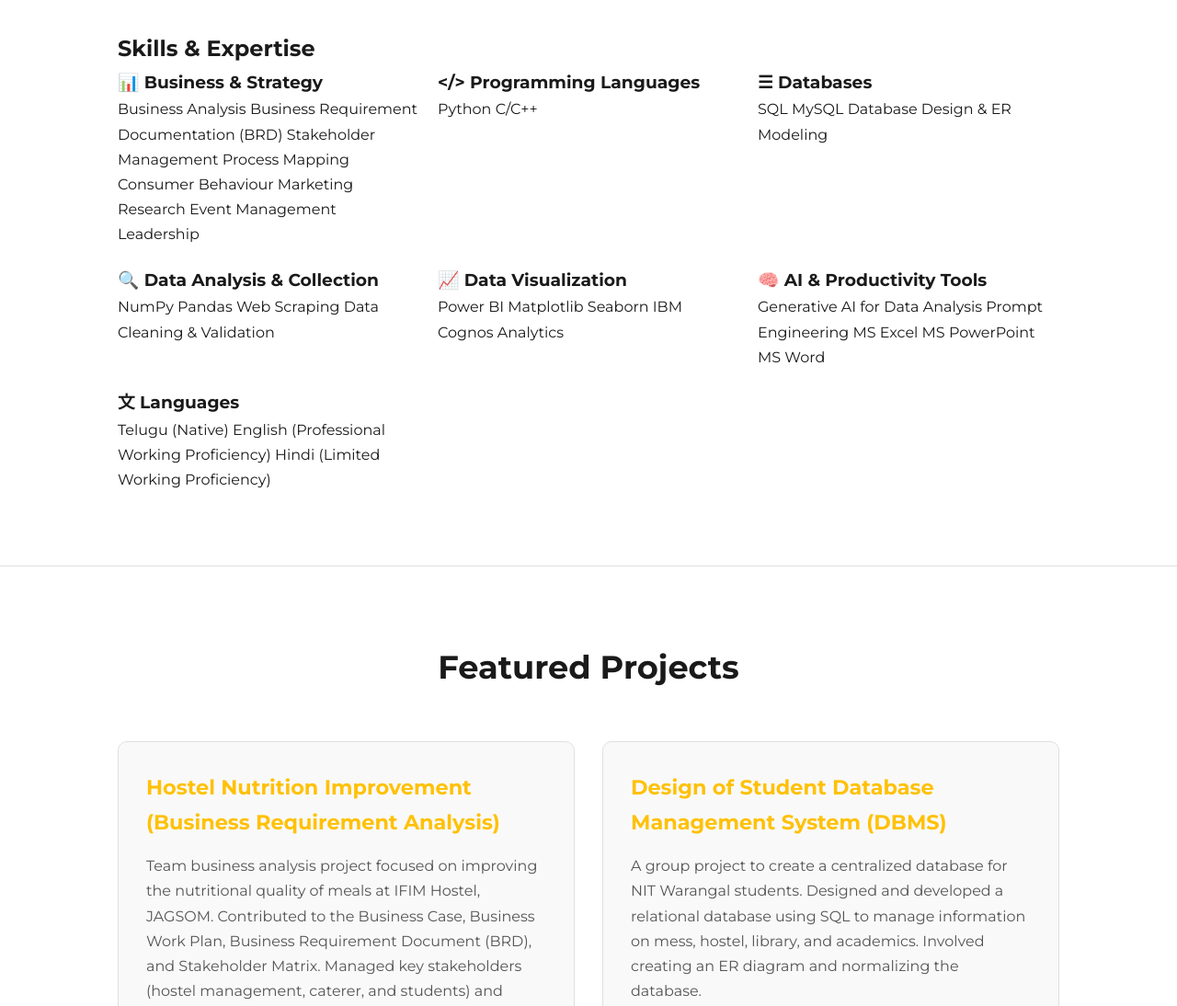
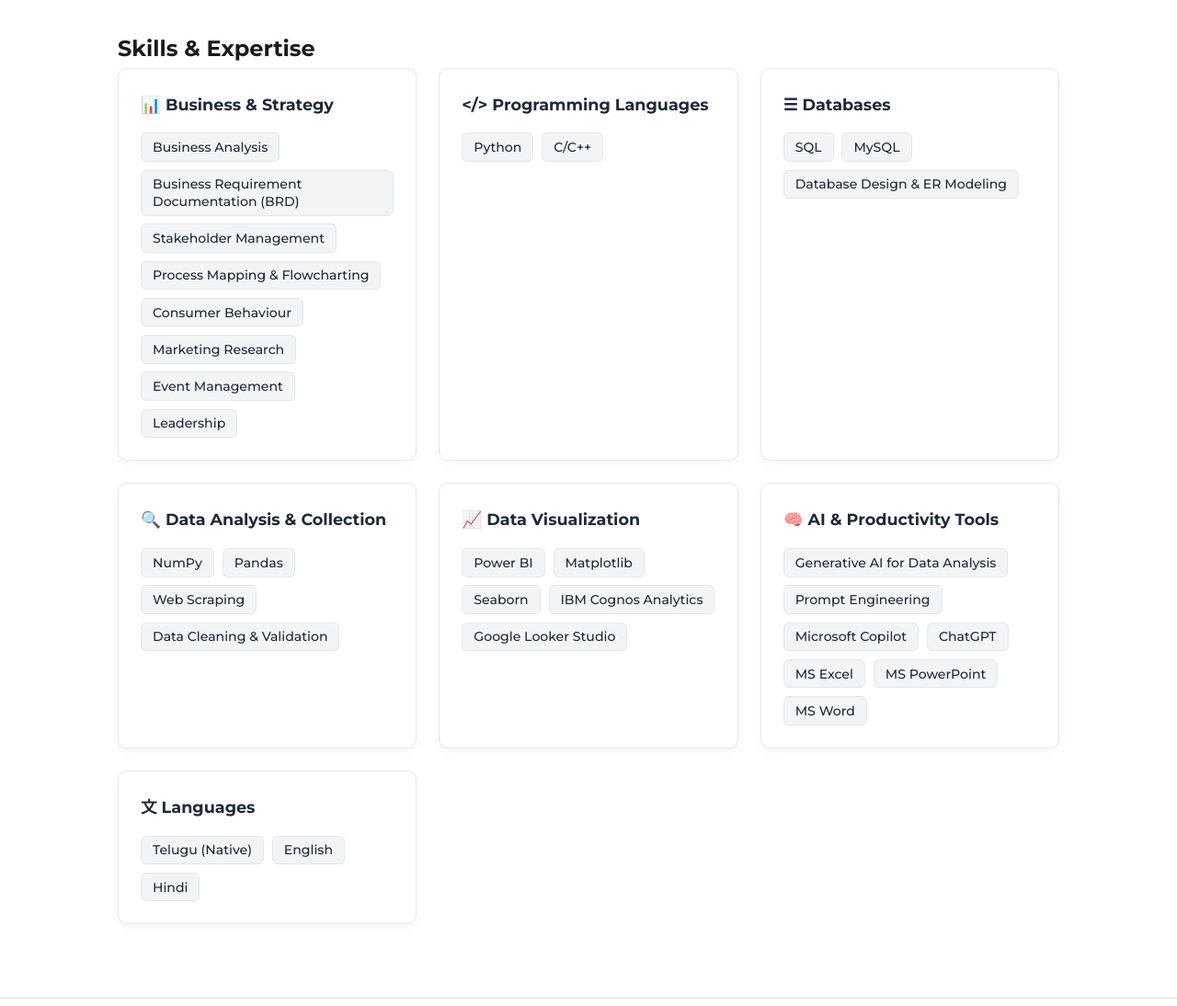
Before and after one commit to bhuvanavijaygurram/Personal_Portfolio, a plain HTML site: page index.html in a window 1280 px wide. Shown: the part 3040-4134 px from the top of the page at 92% size. Drawn offline with Linux system fonts and the light colour scheme.

Commit message:
Update index.html

```diff
--- a/index.html
+++ b/index.html
@@ -185,11 +185,62 @@
         .timeline-item ul li { margin-bottom: 8px; }
 
         /* Skills Format */
-        .skills-grid { display: grid; grid-template-columns: repeat(auto-fit, minmax(300px, 1fr)); gap: 20px; }
-        .skill-box { background-color: var(--bg-off-white); border: 1px solid var(--border-color); padding: 25px; border-radius: 10px; }
-        .skill-box h3 { display: flex; align-items: center; gap: 10px; margin-bottom: 20px; font-size: 1.2rem; }
-        .tags { display: flex; flex-wrap: wrap; gap: 10px; }
-        .tag { border: 1px solid var(--accent-gold); color: var(--text-main); padding: 5px 15px; border-radius: 20px; font-size: 0.9rem; font-weight: 500; }
+     .skills-grid-custom {
+        max-width: 1100px;
+        margin: 0 auto;
+        display: grid;
+        grid-template-columns: repeat(auto-fit, minmax(310px, 1fr));
+        gap: 1.5rem;
+    }
+
+    .skill-card-custom {
+        background: #ffffff;
+        border: 1px solid #e5e7eb;
+        border-radius: 10px;
+        padding: 1.5rem;
+        box-shadow: 0 4px 12px rgba(0, 0, 0, 0.04);
+        transition: transform 0.2s ease, box-shadow 0.2s ease;
+    }
+
+    .skill-card-custom:hover {
+        transform: translateY(-2px);
+        box-shadow: 0 8px 20px rgba(0, 0, 0, 0.08);
+    }
+
+    .skill-card-custom h3 {
+        margin: 0 0 1rem 0;
+        font-size: 1.1rem;
+        font-weight: 700;
+        color: #1f2937;
+        display: flex;
+        align-items: center;
+        gap: 0.5rem;
+    }
+
+    .skill-pills-wrap {
+        display: flex;
+        flex-wrap: wrap;
+        gap: 0.55rem;
+    }
+
+    .skill-pill {
+        display: inline-block;
+        background-color: #f3f4f6;
+        color: #1f2937;
+        border: 1px solid #e5e7eb;
+        padding: 0.35rem 0.75rem;
+        border-radius: 6px;
+        font-size: 0.88rem;
+        font-weight: 500;
+        line-height: 1.3;
+        transition: background-color 0.2s ease, border-color 0.2s ease;
+    }
+
+    .skill-pill:hover {
+        background-color: #fef3c7;
+        border-color: #f59e0b;
+        color: #92400e;
+    }
 
         /* Projects Format */
         .projects-grid { display: grid; grid-template-columns: repeat(auto-fit, minmax(400px, 1fr)); gap: 30px; }
@@ -358,77 +409,82 @@
 
 <section id="skills" class="skills">
     <h2>Skills &amp; Expertise</h2>
-        <div class="skills-grid">
-            <div class="skill-card">
+    <div class="skills-grid-custom">
+
+        <div class="skill-card-custom">
             <h3>📊 Business &amp; Strategy</h3>
-                <div class="skill-tags">
-                    <span>Business Analysis</span>
-                    <span>Business Requirement Documentation (BRD)</span>
-                    <span>Stakeholder Management</span>
-                    <span>Process Mapping</span>
-                    <span>Consumer Behaviour</span>
-                    <span>Marketing Research</span>
-                    <span>Event Management</span>
-                    <span>Leadership</span>
+            <div class="skill-pills-wrap">
+                <span class="skill-pill">Business Analysis</span>
+                <span class="skill-pill">Business Requirement Documentation (BRD)</span>
+                <span class="skill-pill">Stakeholder Management</span>
+                <span class="skill-pill">Process Mapping &amp; Flowcharting</span>
+                <span class="skill-pill">Consumer Behaviour</span>
+                <span class="skill-pill">Marketing Research</span>
+                <span class="skill-pill">Event Management</span>
+                <span class="skill-pill">Leadership</span>
             </div>
         </div>
 
-            <div class="skill-card">
+        <div class="skill-card-custom">
             <h3>&lt;/&gt; Programming Languages</h3>
-                <div class="skill-tags">
-                    <span>Python</span>
-                    <span>C/C++</span>
+            <div class="skill-pills-wrap">
+                <span class="skill-pill">Python</span>
+                <span class="skill-pill">C/C++</span>
             </div>
         </div>
 
-            <div class="skill-card">
+        <div class="skill-card-custom">
             <h3>☰ Databases</h3>
-                <div class="skill-tags">
-                    <span>SQL</span>
-                    <span>MySQL</span>
-                    <span>Database Design &amp; ER Modeling</span>
+            <div class="skill-pills-wrap">
+                <span class="skill-pill">SQL</span>
+                <span class="skill-pill">MySQL</span>
+                <span class="skill-pill">Database Design &amp; ER Modeling</span>
             </div>
         </div>
 
-            <div class="skill-card">
+        <div class="skill-card-custom">
             <h3>🔍 Data Analysis &amp; Collection</h3>
-                <div class="skill-tags">
-                    <span>NumPy</span>
-                    <span>Pandas</span>
-                    <span>Web Scraping</span>
-                    <span>Data Cleaning &amp; Validation</span>
+            <div class="skill-pills-wrap">
+                <span class="skill-pill">NumPy</span>
+                <span class="skill-pill">Pandas</span>
+                <span class="skill-pill">Web Scraping</span>
+                <span class="skill-pill">Data Cleaning &amp; Validation</span>
             </div>
         </div>
 
-            <div class="skill-card">
+        <div class="skill-card-custom">
             <h3>📈 Data Visualization</h3>
-                <div class="skill-tags">
-                    <span>Power BI</span>
-                    <span>Matplotlib</span>
-                    <span>Seaborn</span>
-                    <span>IBM Cognos Analytics</span>
+            <div class="skill-pills-wrap">
+                <span class="skill-pill">Power BI</span>
+                <span class="skill-pill">Matplotlib</span>
+                <span class="skill-pill">Seaborn</span>
+                <span class="skill-pill">IBM Cognos Analytics</span>
+                <span class="skill-pill">Google Looker Studio</span>
             </div>
         </div>
 
-            <div class="skill-card">
+        <div class="skill-card-custom">
             <h3>🧠 AI &amp; Productivity Tools</h3>
-                <div class="skill-tags">
-                    <span>Generative AI for Data Analysis</span>
-                    <span>Prompt Engineering</span>
-                    <span>MS Excel</span>
-                    <span>MS PowerPoint</span>
-                    <span>MS Word</span>
+            <div class="skill-pills-wrap">
+                <span class="skill-pill">Generative AI for Data Analysis</span>
+                <span class="skill-pill">Prompt Engineering</span>
+                <span class="skill-pill">Microsoft Copilot</span>
+                <span class="skill-pill">ChatGPT</span>
+                <span class="skill-pill">MS Excel</span>
+                <span class="skill-pill">MS PowerPoint</span>
+                <span class="skill-pill">MS Word</span>
             </div>
         </div>
 
-            <div class="skill-card">
+        <div class="skill-card-custom">
             <h3>文 Languages</h3>
-                <div class="skill-tags">
-                    <span>Telugu (Native)</span>
-                    <span>English (Professional Working Proficiency)</span>
-                    <span>Hindi (Limited Working Proficiency)</span>
+            <div class="skill-pills-wrap">
+                <span class="skill-pill">Telugu (Native)</span>
+                <span class="skill-pill">English</span>
+                <span class="skill-pill">Hindi</span>
             </div>
         </div>
+
     </div>
 </section>
 
```
Lines whose indentation alone changed are shown as unchanged.
